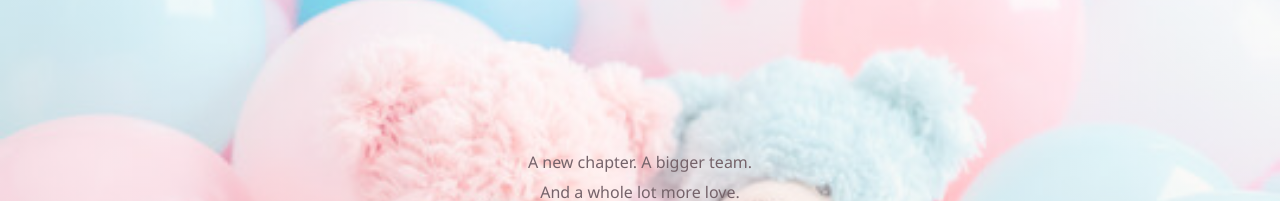
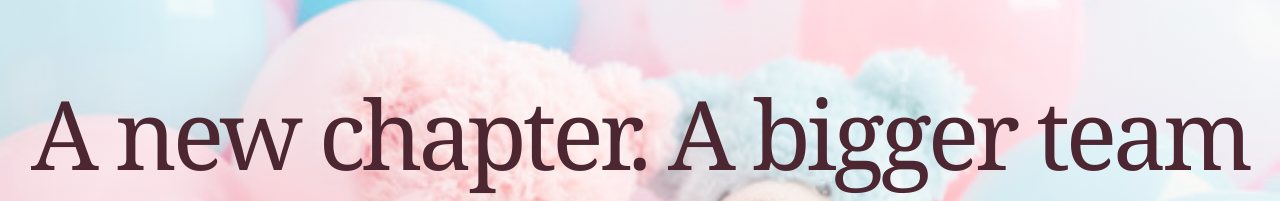
Before and after one commit to poornimamyana/kallem-gender-reveal, a plain HTML site: page index.html in a window 1280 px wide. Shown: the part 167-368 px from the top of the page. Drawn offline with Linux system fonts and the light colour scheme.

Commit message:
Update index.html

```diff
--- a/index.html
+++ b/index.html
@@ -193,7 +193,7 @@
     <section class="hero" id="home">
         <div class="reveal">
         <div class="eyebrow"></div>
-        <h1></h1>
+        <h1>A new chapter. A bigger team</h1>
         <p class="script"></p>
         <p class="hero-copy">A new chapter. A bigger team.<br>And a whole lot more love.</p>
         <p class="hero-copy"><br></p>
```
